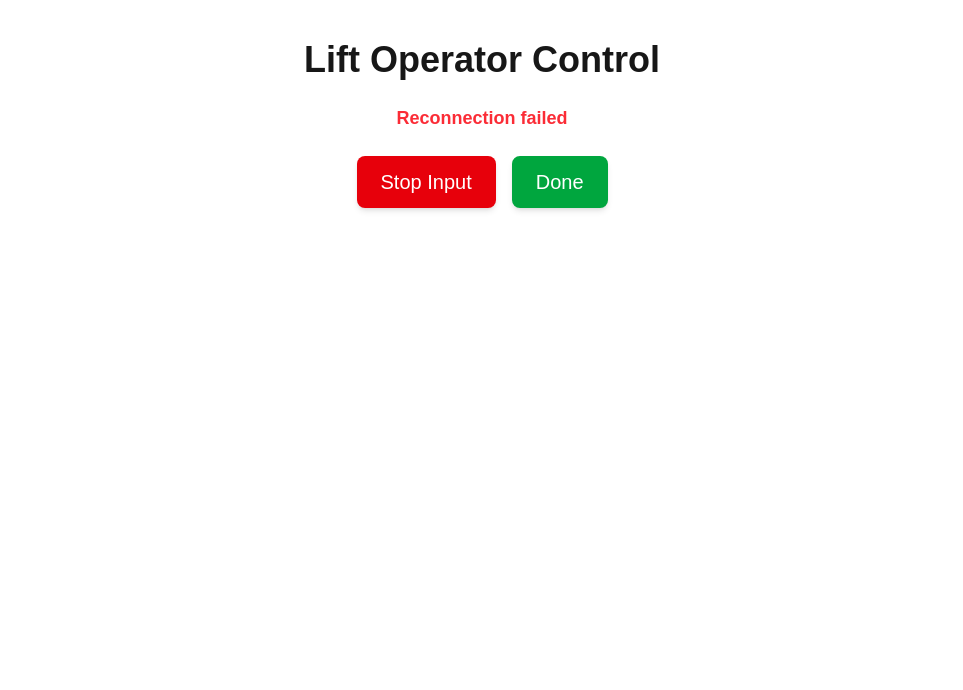
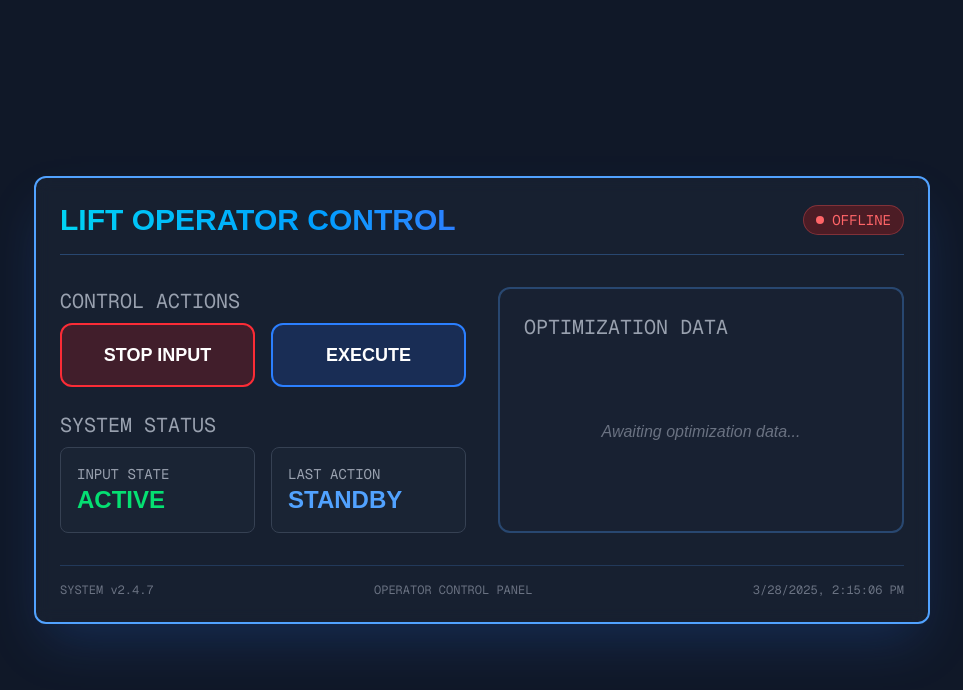
Before and after one commit to rakeshkanneeswaran/smartliftsystemversion-2, a Next.js app in the folder display/my-app/: page /lift-operator in a window 1280 px wide. Shown: the top 690 px of the page, without its empty margins (158-1121 px from the left). Built offline with nearby package versions, Linux system fonts and the light colour scheme; no server answers.

Commit message:
improve ui

```diff
--- a/display/my-app/app/lift-operator/page.tsx
+++ b/display/my-app/app/lift-operator/page.tsx
@@ -12,30 +12,32 @@ const socket = io("http://localhost:3002", {
 export default function LiftOperator() {
   const [isStopped, setIsStopped] = useState(false);
   const [optimalStops, setOptimalStops] = useState<number[]>([]);
-  const [connectionStatus, setConnectionStatus] = useState("Connecting...");
+  const [connectionStatus, setConnectionStatus] = useState<
+    "ONLINE" | "RECONNECTING" | "OFFLINE"
+  >("RECONNECTING");
+  const [activeAction, setActiveAction] = useState<
+    "NONE" | "STOP" | "RESUME" | "DONE"
+  >("NONE");
 
   useEffect(() => {
     const connectSocket = () => {
       if (!socket.connected) {
-        setConnectionStatus("Reconnecting...");
+        setConnectionStatus("RECONNECTING");
         socket.connect();
       }
     };
 
     socket.on("connect", () => {
-      console.log("Connected to WebSocket server");
-      setConnectionStatus("Connected");
+      setConnectionStatus("ONLINE");
     });
 
     socket.on("disconnect", () => {
-      console.log("Disconnected, trying to reconnect...");
-      setConnectionStatus("Disconnected, trying to reconnect...");
+      setConnectionStatus("OFFLINE");
       setTimeout(connectSocket, 1000);
     });
 
     socket.on("connect_error", () => {
-      console.log("Reconnection failed");
-      setConnectionStatus("Reconnection failed");
+      setConnectionStatus("OFFLINE");
     });
 
     socket.on("optimal stops", (stops: number[]) => {
@@ -51,52 +53,157 @@ export default function LiftOperator() {
   }, []);
 
   const handleStopInput = () => {
+    setActiveAction(isStopped ? "RESUME" : "STOP");
     setIsStopped(!isStopped);
-    const dataToSend = JSON.stringify({ status: !isStopped });
-    socket.emit("toggle input", dataToSend);
+    socket.emit("toggle input", JSON.stringify({ status: !isStopped }));
+    setTimeout(() => setActiveAction("NONE"), 1000);
   };
 
   const handleDone = () => {
+    setActiveAction("DONE");
     socket.emit("done", {});
+    setTimeout(() => setActiveAction("NONE"), 1000);
   };
 
   return (
-    <div className="flex flex-col items-center p-10 space-y-6">
-      <h1 className="text-4xl font-bold">Lift Operator Control</h1>
-
-      {/* Connection Status Display */}
+    <div className="flex flex-col items-center justify-center h-screen bg-gray-900 text-white p-6">
+      {/* HUD Display */}
+      <div className="w-full max-w-4xl border-2 border-blue-400 rounded-xl bg-gray-800/50 backdrop-blur-sm p-6 shadow-2xl shadow-blue-500/20">
+        {/* Header */}
+        <div className="flex justify-between items-center mb-8 border-b border-blue-400/30 pb-4">
+          <h1 className="text-3xl font-bold bg-clip-text text-transparent bg-gradient-to-r from-cyan-400 to-blue-500">
+            LIFT OPERATOR CONTROL
+          </h1>
           <div
-        className={`text-lg font-semibold ${
-          connectionStatus === "Connected"
-            ? "text-green-500"
-            : connectionStatus.includes("Reconnecting")
-            ? "text-yellow-500"
-            : "text-red-500"
+            className={`px-3 py-1 rounded-full text-sm font-mono flex items-center ${
+              connectionStatus === "ONLINE"
+                ? "bg-green-900/50 text-green-400 border border-green-400/30"
+                : connectionStatus === "RECONNECTING"
+                ? "bg-amber-900/50 text-amber-400 border border-amber-400/30"
+                : "bg-red-900/50 text-red-400 border border-red-400/30"
             }`}
           >
+            <span
+              className={`w-2 h-2 rounded-full mr-2 ${
+                connectionStatus === "ONLINE"
+                  ? "bg-green-400 animate-pulse"
+                  : connectionStatus === "RECONNECTING"
+                  ? "bg-amber-400 animate-pulse"
+                  : "bg-red-400"
+              }`}
+            ></span>
             {connectionStatus}
           </div>
+        </div>
 
-      <div className="flex space-x-4">
+        {/* Main Control Panel */}
+        <div className="grid grid-cols-1 md:grid-cols-2 gap-8">
+          {/* Control Buttons */}
+          <div className="space-y-6">
+            <div className="space-y-2">
+              <h2 className="text-xl font-mono text-gray-400">
+                CONTROL ACTIONS
+              </h2>
+              <div className="grid grid-cols-2 gap-4">
                 <button
-          className="px-6 py-3 bg-red-600 text-white text-xl rounded-lg shadow-md hover:bg-red-700"
                   onClick={handleStopInput}
+                  className={`relative overflow-hidden py-4 rounded-xl border-2 text-lg font-bold transition-all duration-300 ${
+                    isStopped
+                      ? "border-green-500 bg-green-900/20 hover:bg-green-900/30"
+                      : "border-red-500 bg-red-900/20 hover:bg-red-900/30"
+                  } ${
+                    activeAction === "STOP" || activeAction === "RESUME"
+                      ? "ring-4 ring-offset-2 ring-offset-gray-900 " +
+                        (isStopped ? "ring-green-500" : "ring-red-500")
+                      : ""
+                  }`}
                 >
-          {isStopped ? "Take Input" : "Stop Input"}
+                  <span className="relative z-10">
+                    {isStopped ? "RESUME INPUT" : "STOP INPUT"}
+                  </span>
+                  <span
+                    className={`absolute inset-0 ${
+                      isStopped ? "bg-green-500/10" : "bg-red-500/10"
+                    }`}
+                  ></span>
                 </button>
+
                 <button
-          className="px-6 py-3 bg-green-600 text-white text-xl rounded-lg shadow-md hover:bg-green-700"
                   onClick={handleDone}
+                  className={`relative overflow-hidden py-4 rounded-xl border-2 border-blue-500 bg-blue-900/20 text-lg font-bold hover:bg-blue-900/30 transition-all duration-300 ${
+                    activeAction === "DONE"
+                      ? "ring-4 ring-offset-2 ring-offset-gray-900 ring-blue-500"
+                      : ""
+                  }`}
                 >
-          Done
+                  <span className="relative z-10">EXECUTE</span>
+                  <span className="absolute inset-0 bg-blue-500/10"></span>
                 </button>
               </div>
+            </div>
 
-      {optimalStops.length > 0 && (
-        <div className="mt-6 text-2xl font-semibold text-green-400">
-          Optimal Stops: {optimalStops.join(", ")}
+            {/* Status Indicators */}
+            <div className="space-y-2">
+              <h2 className="text-xl font-mono text-gray-400">SYSTEM STATUS</h2>
+              <div className="grid grid-cols-2 gap-4">
+                <div className="bg-gray-800/50 border border-gray-700 rounded-lg p-4">
+                  <div className="text-sm font-mono text-gray-400">
+                    INPUT STATE
+                  </div>
+                  <div
+                    className={`text-2xl font-bold ${
+                      isStopped ? "text-red-400" : "text-green-400"
+                    }`}
+                  >
+                    {isStopped ? "LOCKED" : "ACTIVE"}
+                  </div>
+                </div>
+                <div className="bg-gray-800/50 border border-gray-700 rounded-lg p-4">
+                  <div className="text-sm font-mono text-gray-400">
+                    LAST ACTION
+                  </div>
+                  <div className="text-2xl font-bold text-blue-400">
+                    {activeAction === "NONE" ? "STANDBY" : activeAction}
+                  </div>
+                </div>
+              </div>
+            </div>
+          </div>
+
+          {/* Optimal Stops Display */}
+          <div className="bg-gray-800/30 border-2 border-blue-400/30 rounded-xl p-6 flex flex-col">
+            <h2 className="text-xl font-mono text-gray-400 mb-4">
+              OPTIMIZATION DATA
+            </h2>
+            {optimalStops.length > 0 ? (
+              <div className="flex-1 flex flex-col justify-center">
+                <div className="text-sm font-mono text-blue-400 mb-2">
+                  CALCULATED STOPS
+                </div>
+                <div className="text-4xl font-bold text-white mb-6">
+                  {optimalStops.join(" → ")}
+                </div>
+                <div className="text-xs font-mono text-gray-500 mt-auto">
+                  Last updated: {new Date().toLocaleTimeString()}
+                </div>
+              </div>
+            ) : (
+              <div className="flex-1 flex items-center justify-center">
+                <div className="text-gray-500 italic">
+                  Awaiting optimization data...
+                </div>
               </div>
             )}
           </div>
+        </div>
+
+        {/* Footer */}
+        <div className="mt-8 pt-4 border-t border-blue-400/20 text-xs font-mono text-gray-500 flex justify-between">
+          <div>SYSTEM v2.4.7</div>
+          <div>OPERATOR CONTROL PANEL</div>
+          <div>{new Date().toLocaleString()}</div>
+        </div>
+      </div>
+    </div>
   );
 }
--- a/display/my-app/app/page.tsx
+++ b/display/my-app/app/page.tsx
@@ -15,48 +15,19 @@ export default function LiftControl() {
   const [optimalStops, setOptimalStops] = useState<number[]>([]);
   const [recentlyClicked, setRecentlyClicked] = useState<number | null>(null);
   const [disableInputs, setDisableInputs] = useState(false);
-  const [connectionStatus, setConnectionStatus] = useState<
-    "Connected" | "Reconnecting..." | "Disconnected"
-  >("Reconnecting...");
 
   useEffect(() => {
-    const connectSocket = () => {
-      if (!socket.connected) {
-        socket.connect();
-      }
-    };
-
-    socket.on("connect", () => {
-      console.log("Connected to WebSocket server");
-      setConnectionStatus("Connected");
+    socket.on("connect", () => console.log("Connected"));
+    socket.on("done", () => {
+      socket.emit(
+        "request stops",
+        JSON.stringify({ floors: selectedFloors, k })
+      );
+      setSelectedFloors([]);
     });
-
-    socket.on("done", () => {
-      console.log("Done");
-      setSelectedFloors((prev) => {
-        socket.emit("request stops", JSON.stringify({ floors: prev, k }));
-        setSelectedFloors([]);
-        return prev;
-      });
-    });
-
-    socket.on("toggle input", (message: string) => {
-      const status = JSON.parse(message);
-      console.log("Inputs status:", { status });
-      setDisableInputs(status);
-    });
-
-    socket.on("disconnect", () => {
-      console.log("Disconnected, trying to reconnect...");
-      setConnectionStatus("Reconnecting...");
-      setTimeout(connectSocket, 1000);
-    });
-
-    socket.on("connect_error", () => {
-      console.log("Connection failed.");
-      setConnectionStatus("Disconnected");
-    });
-
+    socket.on("toggle input", (status: string) =>
+      setDisableInputs(JSON.parse(status))
+    );
     socket.on("optimal stops", (stops: number[]) => {
       setOptimalStops(stops);
       setSelectedFloors([]);
@@ -65,52 +36,47 @@ export default function LiftControl() {
     return () => {
       socket.off("optimal stops");
       socket.off("connect");
-      socket.off("disconnect");
-      socket.off("connect_error");
     };
   }, [selectedFloors, k]);
 
   const toggleFloor = (floor: number) => {
+    if (disableInputs) return;
     setRecentlyClicked(floor);
     setSelectedFloors((prev) => [...prev, floor]);
-    setTimeout(() => setRecentlyClicked(null), 500);
+    setTimeout(() => setRecentlyClicked(null), 300);
   };
 
   return (
-    <div className="flex flex-col items-center p-10 space-y-6">
-      <h1 className="text-4xl font-bold">Smart Lift System</h1>
+    <div className="flex flex-col h-screen bg-gray-900 text-white p-4">
+      {/* Header */}
+      <h1 className="text-3xl font-bold bg-clip-text text-transparent bg-gradient-to-r from-cyan-400 to-blue-500 mb-6 text-center">
+        SMART LIFT CONTROL
+      </h1>
 
-      {/* Connection Status */}
-      <div
-        className={`px-4 py-2 rounded-lg text-lg font-semibold ${
-          connectionStatus === "Connected"
-            ? "bg-green-500 text-white"
-            : connectionStatus === "Reconnecting..."
-            ? "bg-yellow-500 text-black"
-            : "bg-red-500 text-white"
-        }`}
-      >
-        {connectionStatus}
+      {/* Main Content */}
+      <div className="flex flex-1 gap-6">
+        {/* Left Panel - System Configuration */}
+        <div className="w-1/3 flex flex-col">
+          <div className="bg-gray-800 rounded-xl p-4 flex-1">
+            <div className="text-xl font-bold text-gray-300 mb-6">
+              SYSTEM CONFIGURATION
             </div>
 
-      <div className="grid grid-cols-5 gap-4 p-4 bg-gray-800 rounded-lg shadow-lg">
-        {Array.from({ length: 15 }, (_, i) => i + 1).map((floor) => (
-          <button
-            key={floor}
-            className={`w-16 h-16 rounded-lg text-white text-xl font-bold transition-colors duration-300 ${
-              recentlyClicked === floor ? "bg-green-500" : "bg-gray-700"
-            }`}
-            onClick={() => toggleFloor(floor)}
-          >
-            {floor}
-          </button>
-        ))}
+            <div className="mb-8">
+              <div className="text-4xl font-bold text-blue-400 text-center">
+                {selectedFloors.length}
+              </div>
+              <div className="text-lg text-gray-400 text-center">
+                {selectedFloors.length === 1 ? "PERSON" : "PEOPLE"}
+              </div>
             </div>
 
-      <div className="flex items-center space-x-4">
-        <label className="text-xl font-medium">Number of Stops:</label>
+            <div className="mb-6">
+              <label className="block text-lg text-gray-400 mb-2">
+                OPTIMAL STOPS:
+              </label>
               <select
-          className="p-3 border rounded-lg text-lg"
+                className="w-full bg-gray-700 border border-gray-600 rounded-lg px-4 py-3 text-xl text-white focus:outline-none focus:ring-2 focus:ring-blue-500"
                 value={k}
                 onChange={(e) => setK(Number(e.target.value))}
               >
@@ -122,19 +88,49 @@ export default function LiftControl() {
               </select>
             </div>
 
-      <div>Number of People: {selectedFloors.length}</div>
-
             {optimalStops.length > 0 && (
-        <div className="mt-6 text-2xl font-semibold text-green-400">
-          Optimal Stops: {optimalStops.join(", ")}
+              <div className="mt-auto bg-blue-900/30 border border-blue-700 rounded-lg p-4">
+                <div className="text-lg font-medium text-blue-300 mb-2">
+                  OPTIMAL STOPS
+                </div>
+                <div className="text-3xl font-bold text-white">
+                  {optimalStops.join(", ")}
+                </div>
               </div>
             )}
 
             {disableInputs && (
-        <div className="text-xl font-semibold text-red-500">
-          Inputs are disabled, please wait...
+              <div className="mt-4 text-amber-300 font-medium text-lg animate-pulse text-center">
+                PROCESSING...
               </div>
             )}
           </div>
+        </div>
+
+        {/* Right Panel - Floor Buttons */}
+        <div className="flex-1 grid grid-cols-3 gap-4">
+          {Array.from({ length: 15 }, (_, i) => i + 1).map((floor) => (
+            <button
+              key={floor}
+              disabled={disableInputs}
+              className={`rounded-2xl text-3xl font-bold transition-all duration-200 flex items-center justify-center h-full ${
+                recentlyClicked === floor
+                  ? "bg-green-500 scale-95 shadow-lg"
+                  : selectedFloors.includes(floor)
+                  ? "bg-blue-600 shadow-md"
+                  : "bg-gray-700 hover:bg-gray-600 shadow"
+              } ${
+                disableInputs
+                  ? "opacity-50 cursor-not-allowed"
+                  : "cursor-pointer"
+              }`}
+              onClick={() => toggleFloor(floor)}
+            >
+              {floor}
+            </button>
+          ))}
+        </div>
+      </div>
+    </div>
   );
 }
```
Lines whose indentation alone changed are shown as unchanged.
